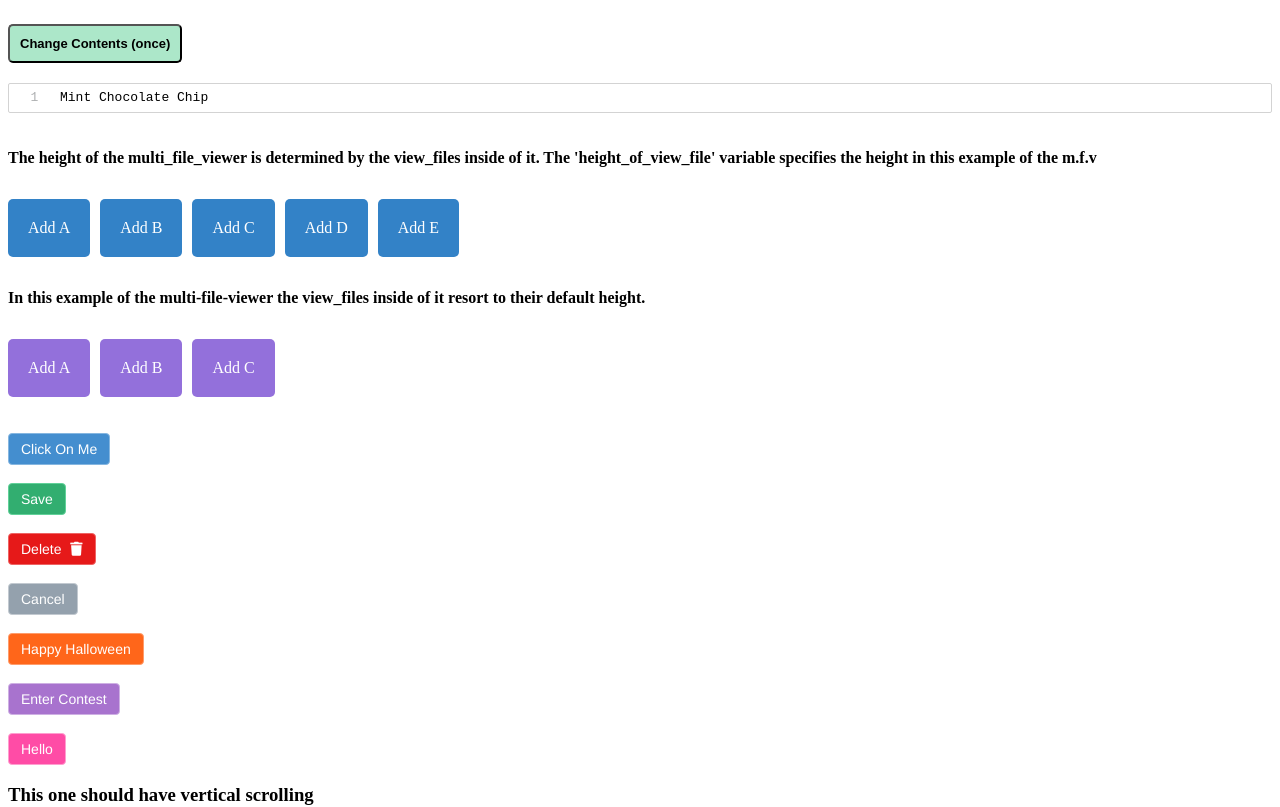
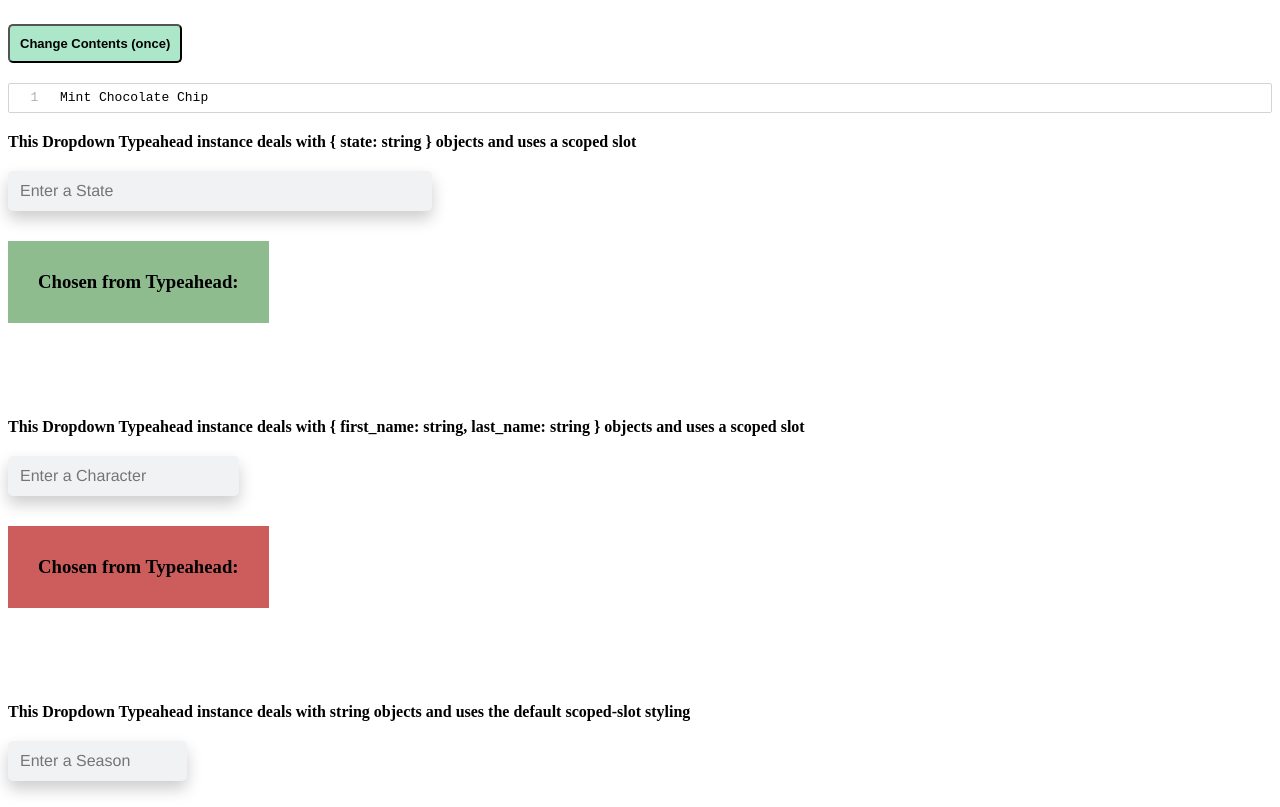
Before and after one commit to eecs-autograder/ag-website-vue, a Vue app: page / in a window 1280 px wide. Shown: the part 401-1208 px from the top of the page. Built offline with nearby package versions, Linux system fonts and the light colour scheme.

Commit message:
Added a max_width variable to the dropdown typeahead component.

```diff
--- a/src/components/dropdown_typeahead.vue
+++ b/src/components/dropdown_typeahead.vue
@@ -3,6 +3,7 @@
     <Dropdown ref="dropdown_component"
               :incoming_items="filtered_choices"
               :dropdown_content_min_width="typeahead_min_width"
+              :dropdown_content_max_width="typeahead_max_width"
               @update_item_selected="choose_item($event)">
       <template slot="header">
         <input id="search-field"
@@ -10,7 +11,7 @@
                :placeholder="placeholder_text"
                name="some_word_stuff"
                v-model="filter_text"
-               :style="[{minWidth: typeahead_min_width}]"
+               :style="[{minWidth: typeahead_min_width, maxWidth: typeahead_max_width}]"
                @keydown="resume_search($event)">
       </template>
       <template slot-scope="{item}">
@@ -42,8 +43,12 @@
     @Prop({required: true, type: Function})
     incoming_filter_fn!: (item: object, filter: string) => boolean;
 
-    @Prop({default: "200px", type: String})
+    @Prop({default: "", type: String})
     typeahead_min_width!: string;
+
+    @Prop({default: "", type: String})
+    typeahead_max_width!: string;
+
 
     filter_fn = function(item: object, filter: string) {
       return true;
--- a/src/components/hello_world.vue
+++ b/src/components/hello_world.vue
@@ -1,6 +1,7 @@
 <template>
   <div>
     <ViewFileDemo></ViewFileDemo>
+    <DropdownTypeaheadDemo></DropdownTypeaheadDemo>
     <MultiFileViewerDemo></MultiFileViewerDemo>
     <ButtonDemo></ButtonDemo>
     <DiffDemo></DiffDemo>
--- a/src/demos/dropdown_typeahead_demo.vue
+++ b/src/demos/dropdown_typeahead_demo.vue
@@ -24,8 +24,7 @@
       incoming_placeholder_text="Enter a Character"
       :incoming_choices="strangers"
       @update_item_chosen="add_item_2($event)"
-      :incoming_filter_fn="stranger_things_filter_fn"
-      typeahead_min_width="290px">
+      :incoming_filter_fn="stranger_things_filter_fn">
       <template slot-scope="{ item }">
         <span> {{ item.first_name }} {{item.last_name}}</span>
       </template>
@@ -42,7 +41,8 @@
       incoming_placeholder_text="Enter a Season"
       :incoming_choices="seasons"
       @update_item_chosen="add_item_3($event)"
-      :incoming_filter_fn="seasons_filter_fn">
+      :incoming_filter_fn="seasons_filter_fn"
+      typeahead_max_width="155px">
     </dropdown-typeahead>
 
     <div class="typeahead-3-selections">
```
Also changed, not shown: tests/test_dropdown_typeahead.ts (+9 -2 lines).
